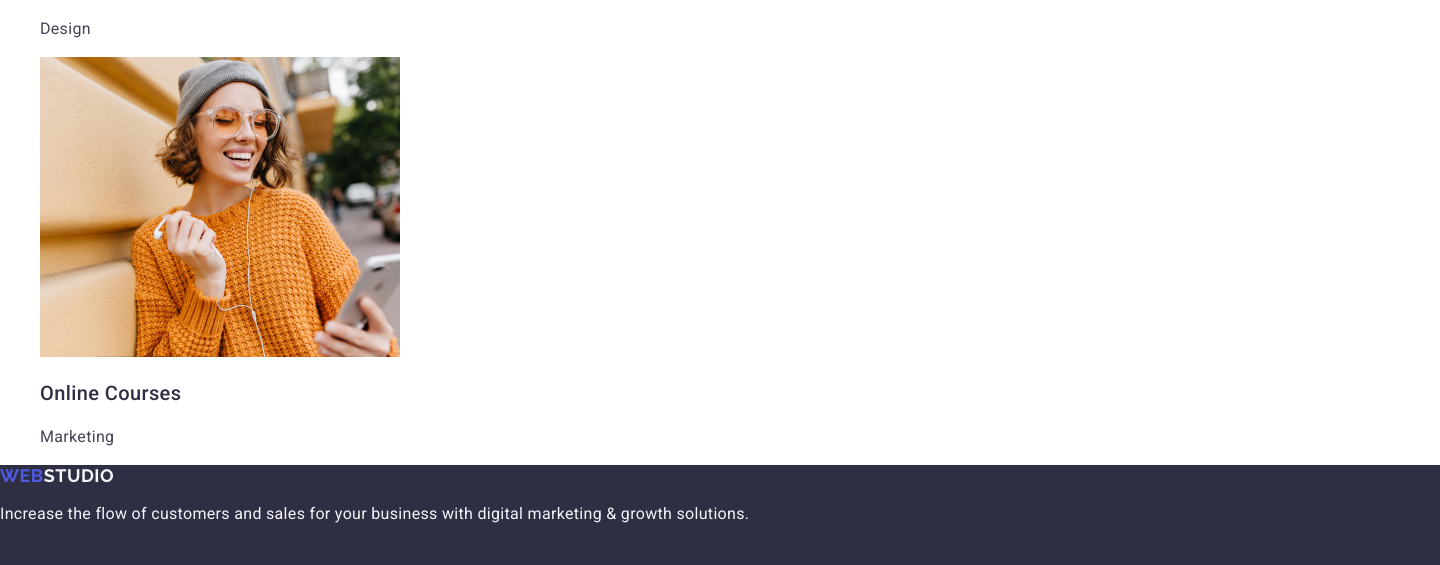
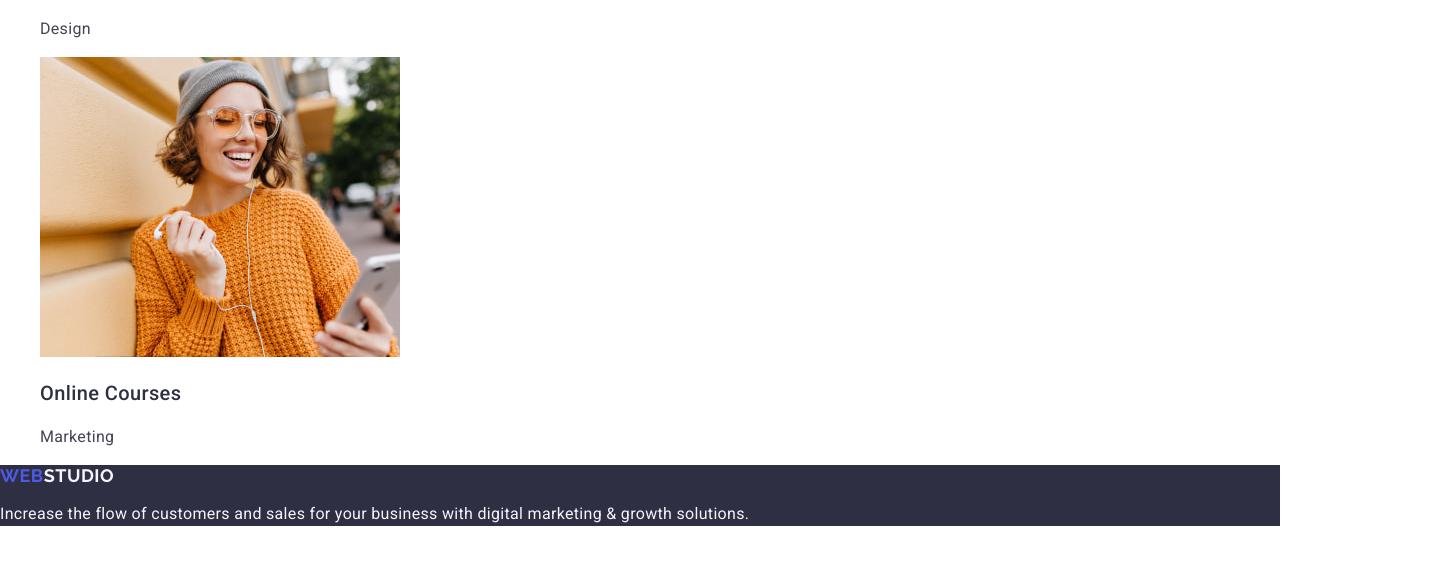
Before and after one commit to Roksana-St/goit-markup-hw-02, a plain HTML site: page index.html in a window 1280 px wide. Shown: the part 2762-3327 px from the top of the page, 1440 px wide, since content can reach past the window. After the commit the page ends 3304 px from the top, so only its background shows below. Drawn offline with nearby package versions, Linux system fonts and the light colour scheme.

Commit message:
upgrade file

```diff
--- a/css/styles.css
+++ b/css/styles.css
@@ -184,9 +184,6 @@ a {
 
 .footer {
     background-color: #2e2f42;
-    width: 1440px;
-    height: 312px;
-    flex-shrink: 0;
 }
 
 .logo-foot {
```
